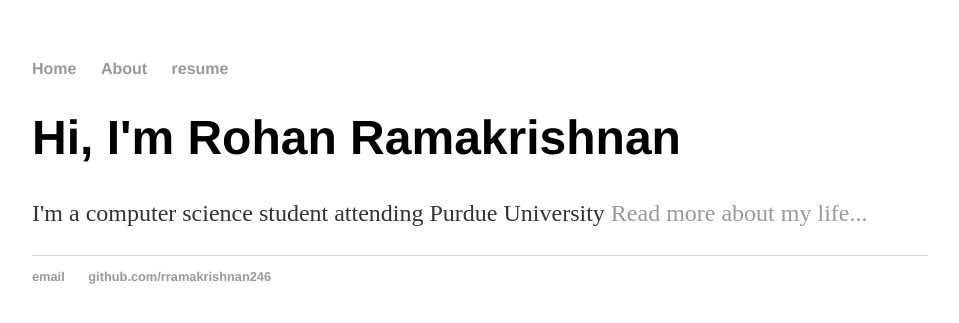
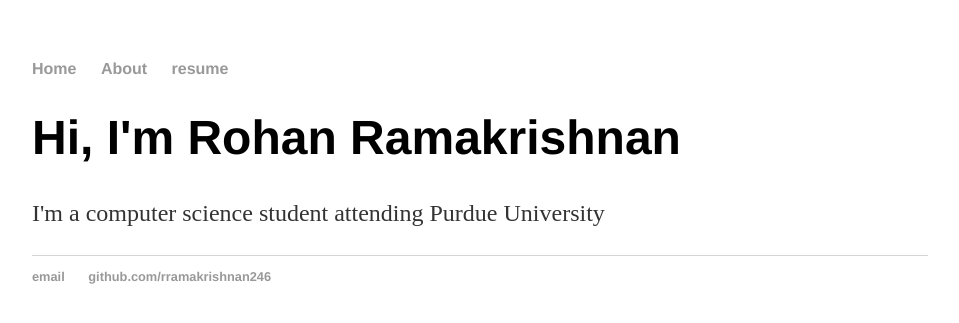
Before and after one commit to rramakrishnan246/rramakrishnan246.github.io, a Jekyll site: the page built from index.html, in a window 1280 px wide. Shown: the top 323 px of the page, without its empty margins (160-1119 px from the left). Built offline with Jekyll 4.4.1, drawn with Linux system fonts in a browser that asks for light colours.

Commit message:
Update index.html

```diff
--- a/index.html
+++ b/index.html
@@ -8,7 +8,7 @@ title: Rohan Ramakrishnan
 
     		<div class="blurb">
         		<h1>Hi, I'm Rohan Ramakrishnan</h1>
-				<p>I'm a computer science student attending Purdue University <a href="/about">Read more about my life...</a></p>
+				<p>I'm a computer science student attending Purdue University</p>
     		</div><!-- /.blurb -->
 
 </html>
```
